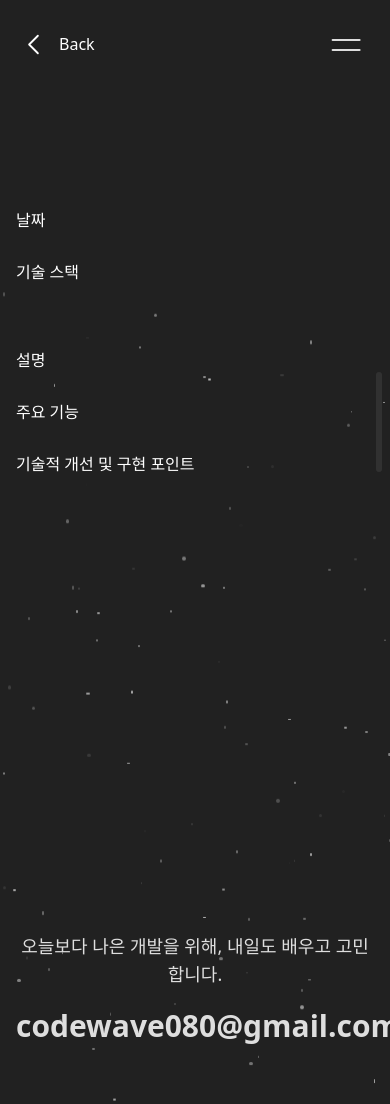
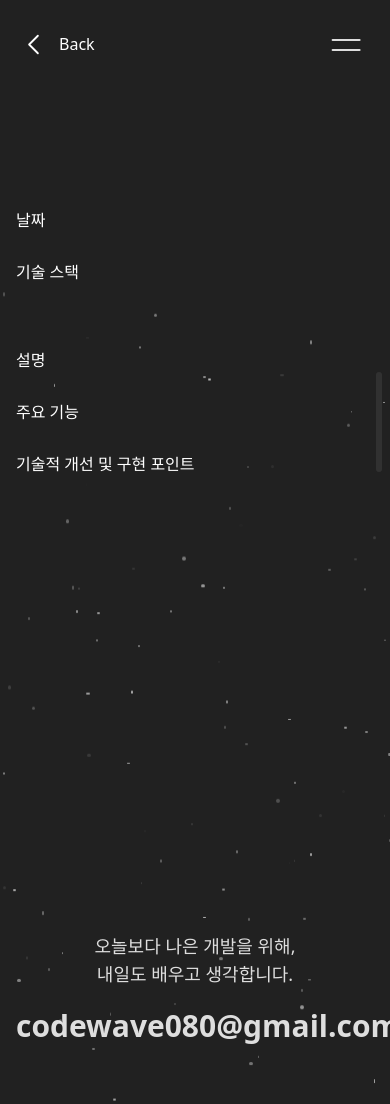
Before and after one commit to code-wave-080/portfolio, a Next.js app: page /projects/1 in a window 390 px wide. Built offline with nearby package versions, Linux system fonts and the light colour scheme.

Commit message:
refactor: Banner 및 Footer 문구 개선

```diff
--- a/src/app/components/Banner.tsx
+++ b/src/app/components/Banner.tsx
@@ -45,7 +45,7 @@ export default function Banner() {
                         <span className="text-white font-bold opacity-100">
                             &quot;코드도 UX도 녹이 슨다.&quot;
                         </span>{' '}
-                        지속 가능한 개발을 고민하는 프론트엔드 개발자입니다.
+                        지속 가능한 개발을 탐구하는 프론트엔드 개발자입니다.
                         <br />
                         새로운 기술을 배우고 적용하는 과정에서 끊임없이 성장하는
                         개발자를 목표로 합니다.
--- a/src/app/components/Footer.tsx
+++ b/src/app/components/Footer.tsx
@@ -3,7 +3,10 @@ export default function Footer() {
         <footer className="text-center pb-5 text-[#DEDEDE]">
             <div className="container">
                 <p className="text-lg">
-                    오늘보다 나은 개발을 위해, 내일도 배우고 고민합니다.
+                    오늘보다 나은 개발을 위해,
+                    <span className="hidden sm:inline">&nbsp;</span>
+                    <br className="block sm:hidden" />
+                    내일도 배우고 생각합니다.
                 </p>
                 <a
                     href="mailto:codewave080@gmail.com"
```
